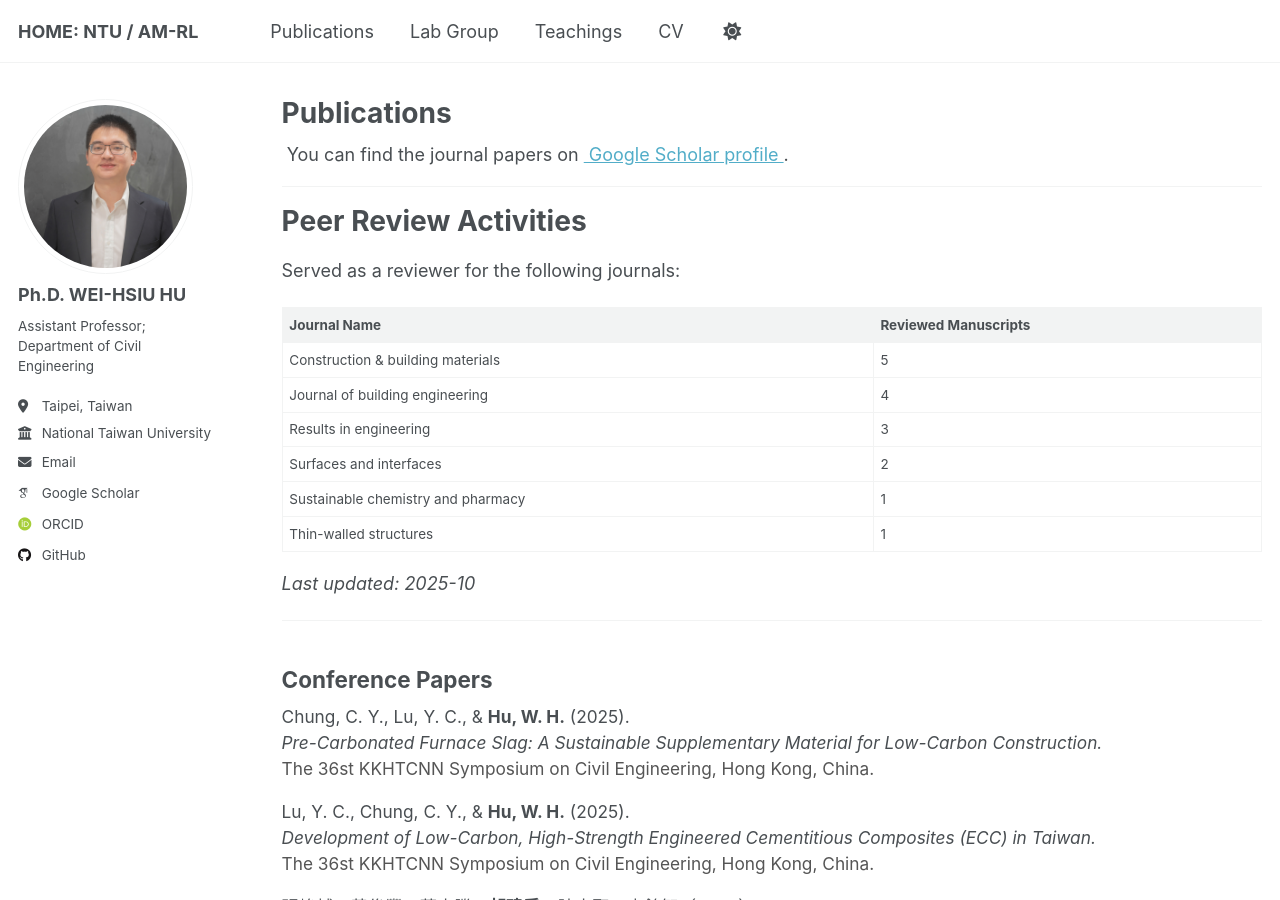
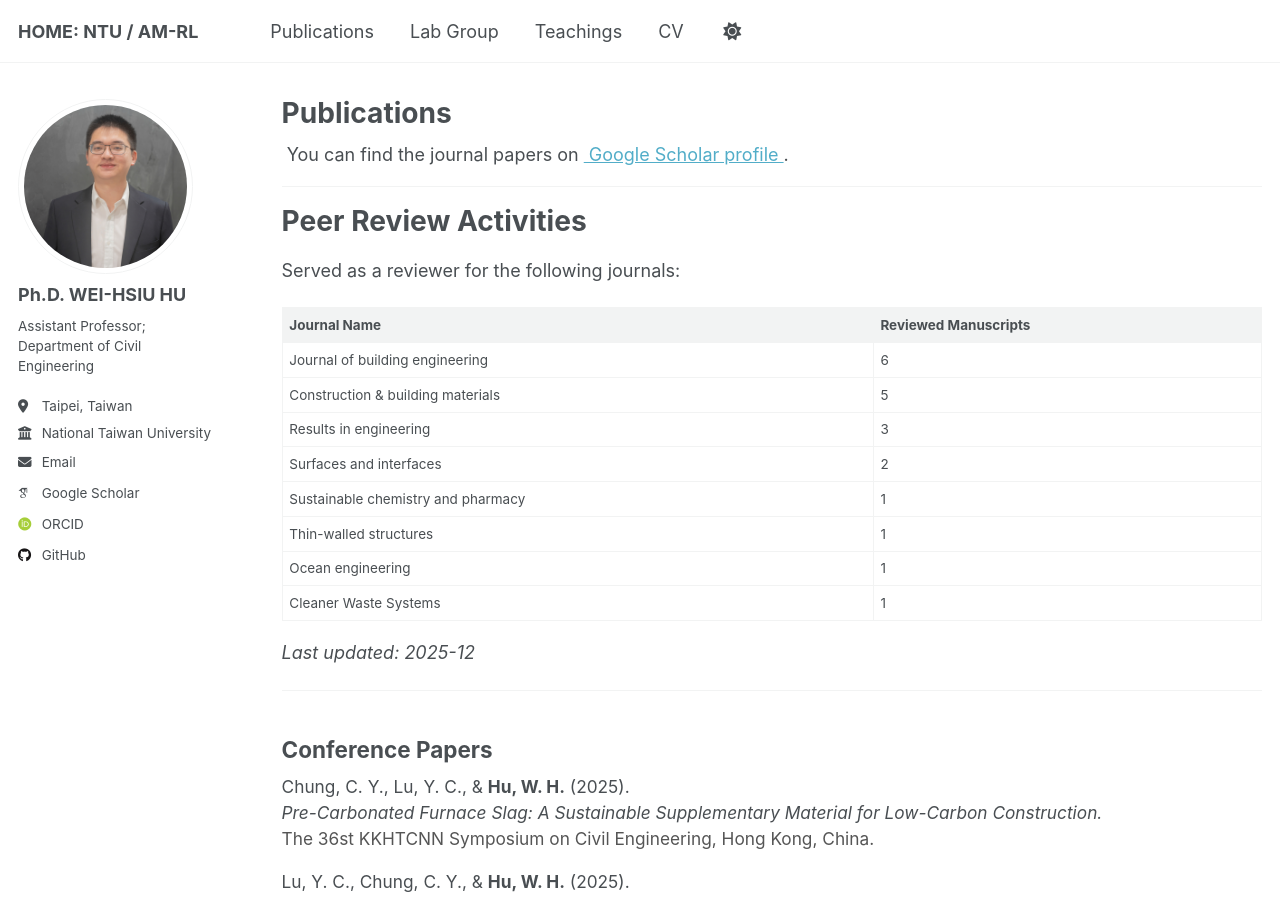
Before and after one commit to hwhsiu/hwhsiu.github.io, a Jekyll site: the page built from _pages/publications.html, in a window 1280 px wide and 900 px high. Built offline with Jekyll 4.4.1, drawn with Linux system fonts in a browser that asks for light colours; some web fonts are replaced.

Commit message:
20251217

```diff
--- a/_data/review.yml
+++ b/_data/review.yml
@@ -1,9 +1,9 @@
-last_updated: 2025-10
+last_updated: 2025-12
 journals:
+  - name: Journal of building engineering
+    count: 6
   - name: Construction & building materials
     count: 5
-  - name: Journal of building engineering
-    count: 4
   - name: Results in engineering
     count: 3
   - name: Surfaces and interfaces
@@ -12,3 +12,7 @@ journals:
     count: 1
   - name: Thin-walled structures
     count: 1
+  - name: Ocean engineering
+    count: 1
+  - name: Cleaner Waste Systems
+    count: 1
```
Also changed, not shown: _pages/cv.md (+7 -0 lines).
